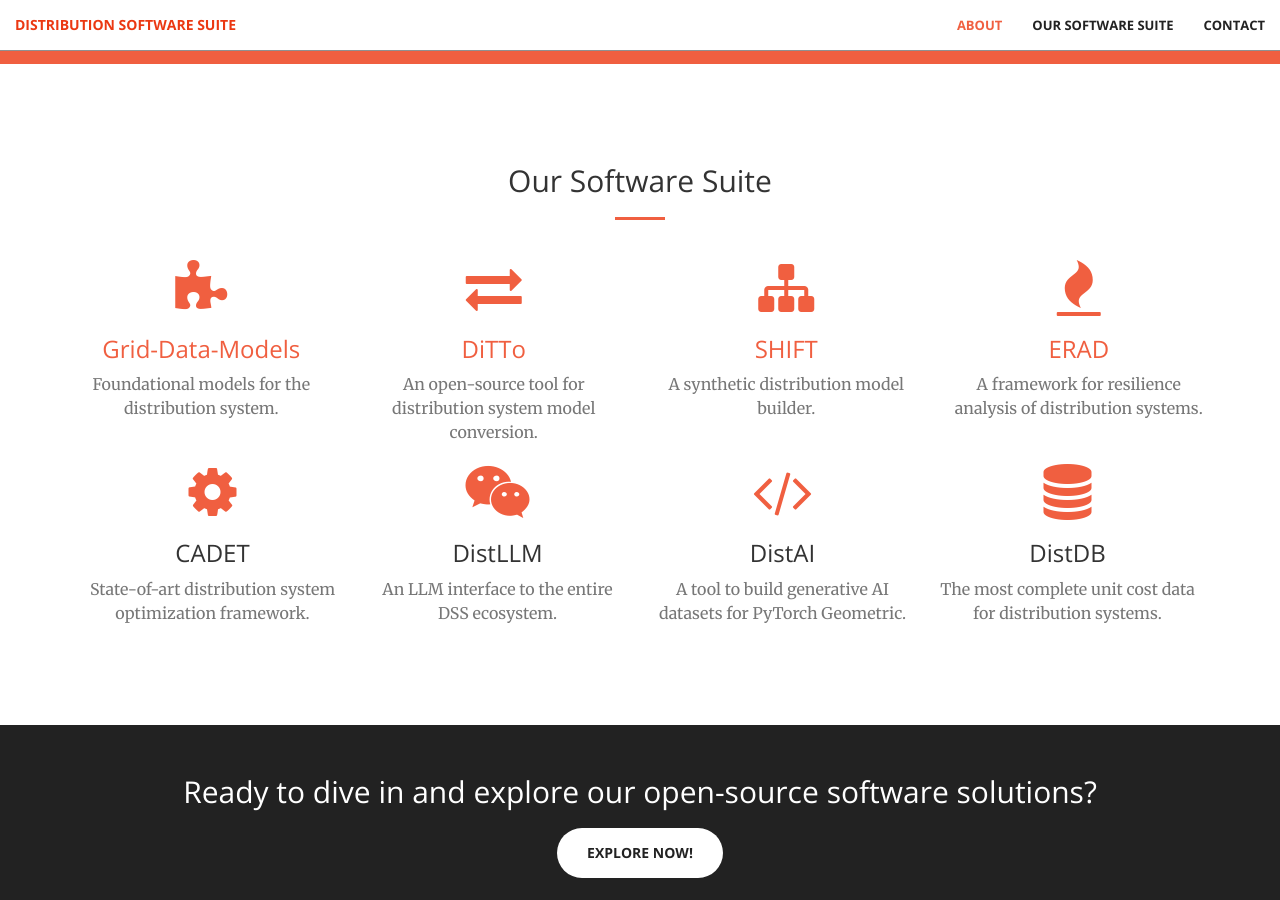
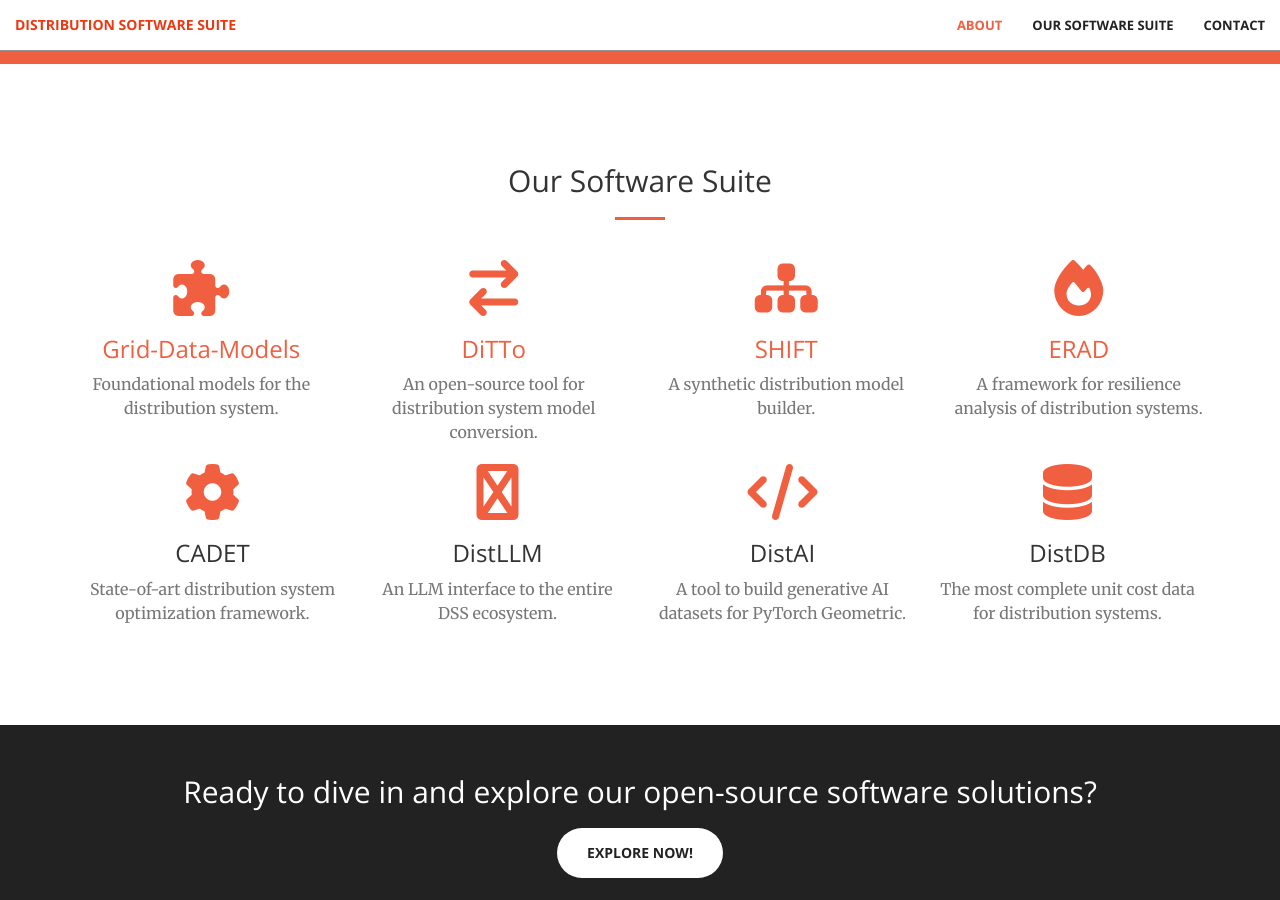
Before and after one commit to NREL-Distribution-Suites/distribution_software_suite, a Jekyll site: the page built from index.html, in a window 1280 px wide and 900 px high, scrolled down 1571 px. Built offline with Jekyll 4.4.1, drawn with Linux system fonts in a browser that asks for light colours.

Commit message:
Update head.html

```diff
--- a/_includes/head.html
+++ b/_includes/head.html
@@ -15,6 +15,7 @@
     <link href='https://fonts.googleapis.com/css?family=Open+Sans:300italic,400italic,600italic,700italic,800italic,400,300,600,700,800' rel='stylesheet' type='text/css'>
     <link href='https://fonts.googleapis.com/css?family=Merriweather:400,300,300italic,400italic,700,700italic,900,900italic' rel='stylesheet' type='text/css'>
     <link rel="stylesheet" href="font-awesome/css/font-awesome.min.css" type="text/css">
+    <link rel="stylesheet" href="https://cdnjs.cloudflare.com/ajax/libs/font-awesome/6.5.0/css/all.min.css">
 
     <!-- Plugin CSS -->
     <link rel="stylesheet" href="css/animate.min.css" type="text/css">
```
